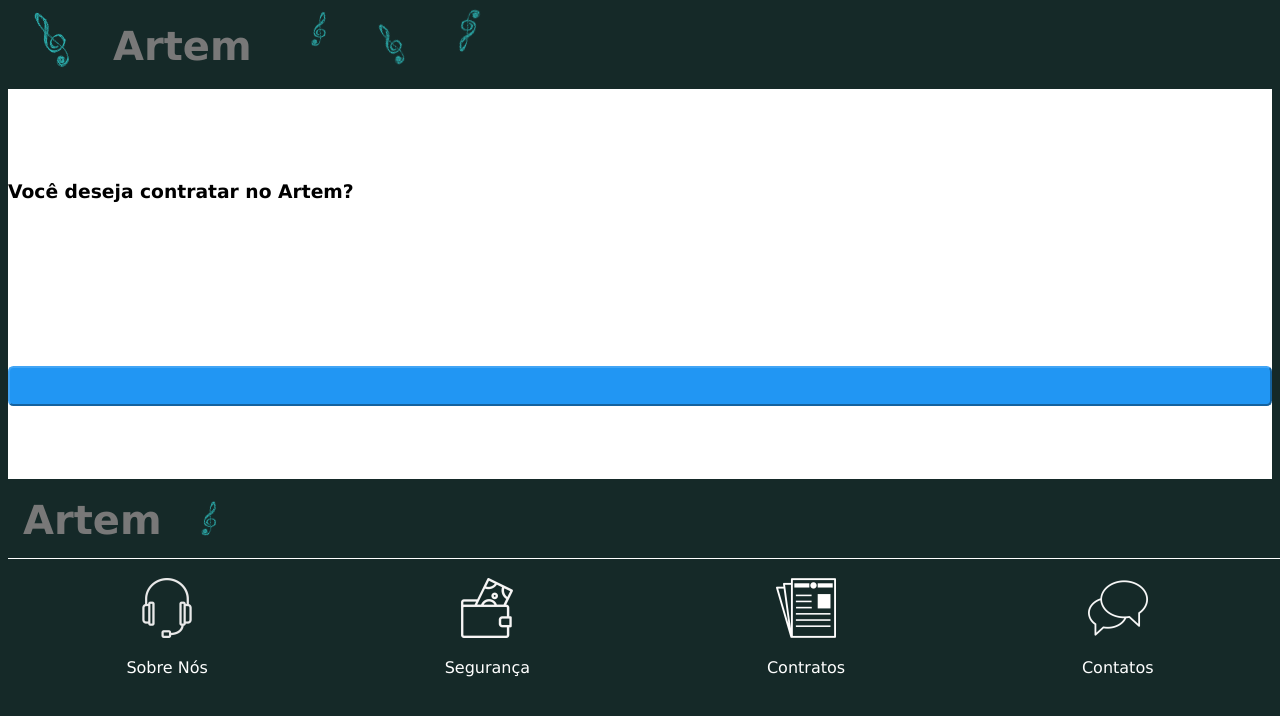
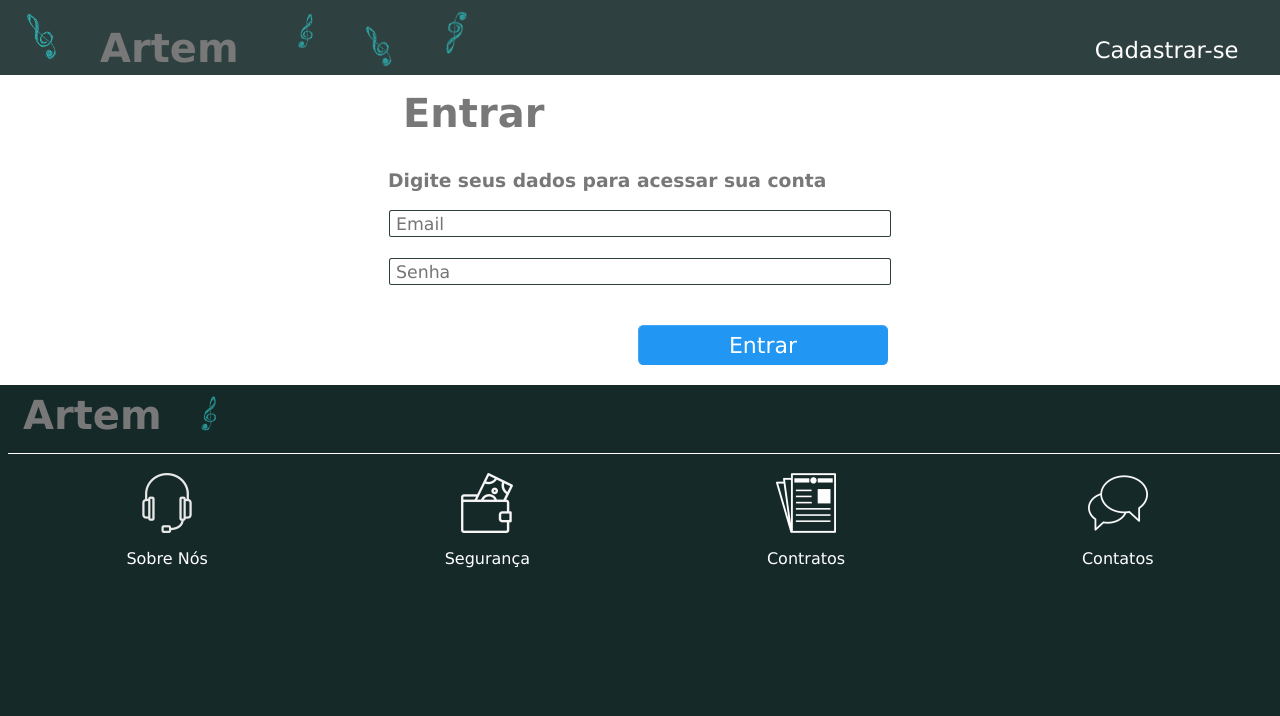
Before and after one commit to adrian7123/TCC, a PHP site: page /login.html in a window 1280 px wide. Shown: the top 716 px of the page. Run offline with PHP 8.4, Linux system fonts and the light colour scheme.

Commit message:
upload login

```diff
--- a/site/css/button.css
+++ b/site/css/button.css
@@ -28,3 +28,7 @@
   border-color: inherit;
   border-color:  #42a5f5 #2196f3 #2196f3 #42a5f5;
 }
+
+.blue:active {
+	background-color: #007dda;
+}
--- a/site/css/corpo.css
+++ b/site/css/corpo.css
@@ -10,7 +10,8 @@ body {
 }
 
 .header {
-  height: 60px;
+  padding-top: 10px;
+  height: 50px;
   width: 100%;
   /*background-color: rgba(69, 138, 121, 0.7);*/
   display: flex;
--- a/site/css/input.css
+++ b/site/css/input.css
@@ -6,6 +6,10 @@ input, select {
    padding-left: 6px;
    font-size: 13pt;
    color: rgba(21, 41, 40, 0.89);
+}
+
+Label {
+	font-size: 13pt;
 }
 
 select {
--- a/site/css/login/corpo.css
+++ b/site/css/login/corpo.css
@@ -1,102 +1,28 @@
-* {
-    outline: 0;
+section {
+    margin: -8px;
 }
 
 body {
 	background-color: #152928;
-
-    display: flex;
-    flex-direction: column;
-    align-items: space-between;
 }
 
 header {
-    height: 60px;
-    width: 100%;
-    /*background-color: rgba(69, 138, 121, 0.7);*/
-    display: flex;
-    justify-content: space-between;
-    margin-bottom: 18px;
-    color: white;
-
+	background-color: rgba(21, 41, 40, 0.89);
+	height: 75px;
 }
 
-  header a {
-    font-size: 17pt;
+.main {
+    background: white;
 }
-
-  header .icon, footer .icon {
-    margin: 0 30px;
-  }
-
-  header div, footer div {
-    display: flex;
-
+h2, h3, h4, h5, label {
+ color: rgb(120,120,120);
 }
 
 .container {
-    height: 390px;
-    /* border: 2px solid white; */
-    margin: 3px 0;
+	width: 90%;
+	height: auto;
+	margin: 0 auto;
 	display: grid;
-    align-items: center;
-
-    background-color: white;
-  }
-
-  .container h2 {
-    text-align: justify;
-    margin-left: 40px;
+	justify-content: center;
 
 }
-
-
-  .hr {
-    position: absolute;
-    width: 100%;
-    height: 1px;
-    background-color: white;
-  }
-
-  footer {
-    color: white;
-  }
-
-  .footerIcon {
-    margin-top: 20px;
-    width: 100%;
-    display: flex;
-    justify-content: space-around;
-  }
-
-  .footerIcon a {
-    text-align: center;
-  }
-
-  /* icones */
-
-  .a {
-    transform: rotate(-30deg);
-  }
-
-  .b {
-    transform: rotate(15deg) translateX(15px);
-    height: 35px;
-
-  }
-
-
-  .c {
-    transform: rotate(-30deg) translateY(15px);
-    height: 44px;
-  }
-
-  .d {
-    transform: rotate(-160deg);
-    height: 44px;
-  }
-
-  .e {
-    transform: rotate(15deg) translateY(20px);
-    height: 35px;
-  }
--- a/site/login.html
+++ b/site/login.html
@@ -1,20 +1,29 @@
-<!DOCTYPE html>
 <html lang="pt-br" dir="ltr">
 <head>
   <meta charset="utf-8">
-    <title>Login - Artem</title>      <!-- -->
+  <title>Cadastro - Artem</title>      <!-- -->
 
   <meta name="viewport" content="width=device-width, initial-scale=1.0">
   <meta http-equiv="X-UA-Compatible" content="ie=edge">
 
-    <link rel="stylesheet" href="css/login/corpo.css">
+  <link rel="stylesheet" href="css/corpo.css">
   <link rel="stylesheet" href="css/link.css">
   <link rel="stylesheet" href="css/font.css">
   <link rel="stylesheet" href="css/button.css">
   <link rel="stylesheet" href="css/screen.css">
+  <link rel="stylesheet" href="css/input.css">
+  <link rel="stylesheet" href="css/login/corpo.css">
+
+  <style type="text/css">
+  	.btn {
+  		margin-left: 250px;
+  	}
+  </style>
 </head>
 <body>
+    <section class="main">
 	<header>
+		<div class="header" >
     	<div>
         	<img class="icon a" src="icon/music.png">
         	<h1>Artem</h1>
@@ -23,15 +32,32 @@
            	<img class="icon d" src="icon/music.png">
     	</div>
 
-
+    	<div class="linkBox">
+    	    <div></div>
+        	<a  href="Cadastro.html">Cadastrar-se</a>
+    	</div>
+    	</div>
     </header>
 
+
     <div class="container">
-      <h3>Você deseja contratar no Artem?</h3>
-      <button class="btn large blue" type="button" ></button>
+    		<h1>Entrar</h1>
+    		<h3>Digite seus dados para acessar sua conta</h3>
 
+    		<input class="inputGrande"  type="email" placeholder="Email" >
 
-    </div> <!-- FIM CONTAINER -->
+    		<br>
+
+    		<input class="inputGrande"  type="password" placeholder="Senha"  >
+
+    		<br><br>
+
+    		<input class="btn largeY blue" type="submit" value="Entrar">
+   		  </form>
+
+   		 </div>
+   		 <br>
+    </section>
 
     <footer>
     <div>
@@ -52,6 +78,7 @@
    	  </div>
     </footer>
 
-    <script src="js/abrirTelas.js"></script>
+  <script src="js/abrirTelas.js" ></script>
+
 </body>
 </html>
```
Lines whose indentation alone changed are shown as unchanged.
